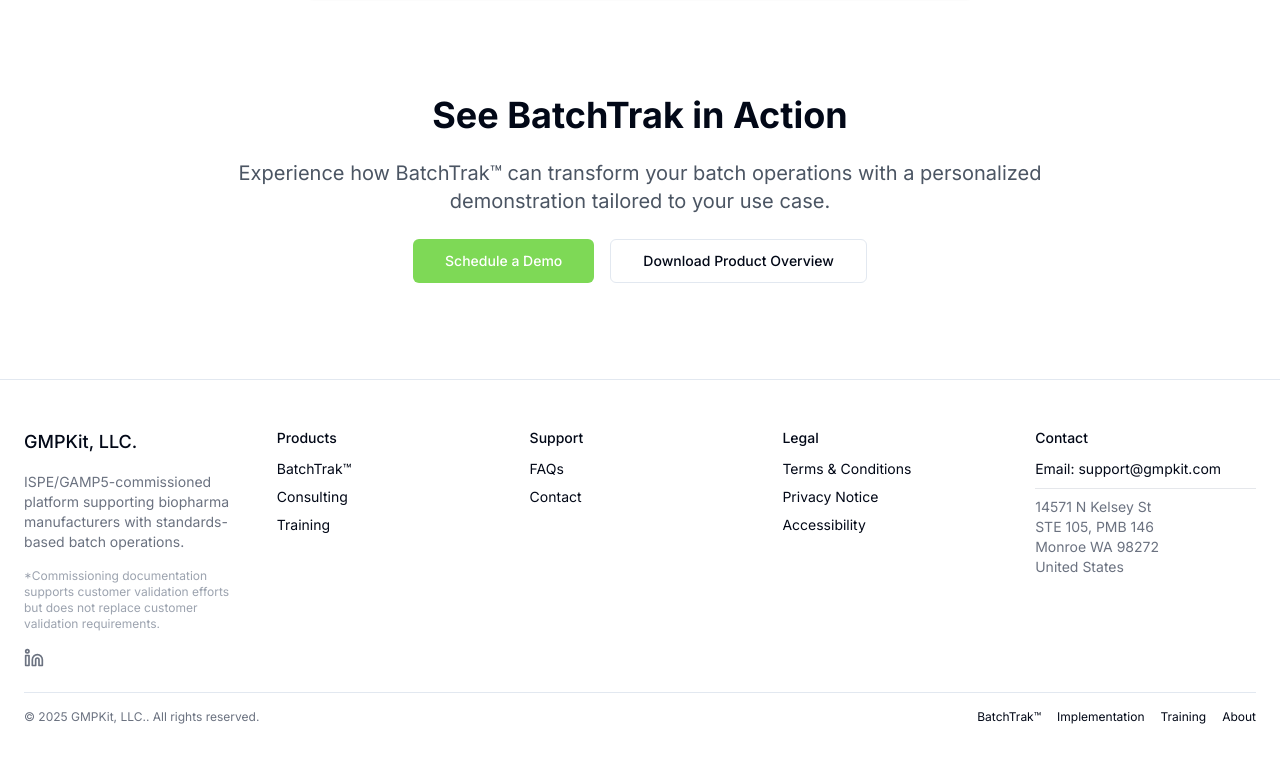
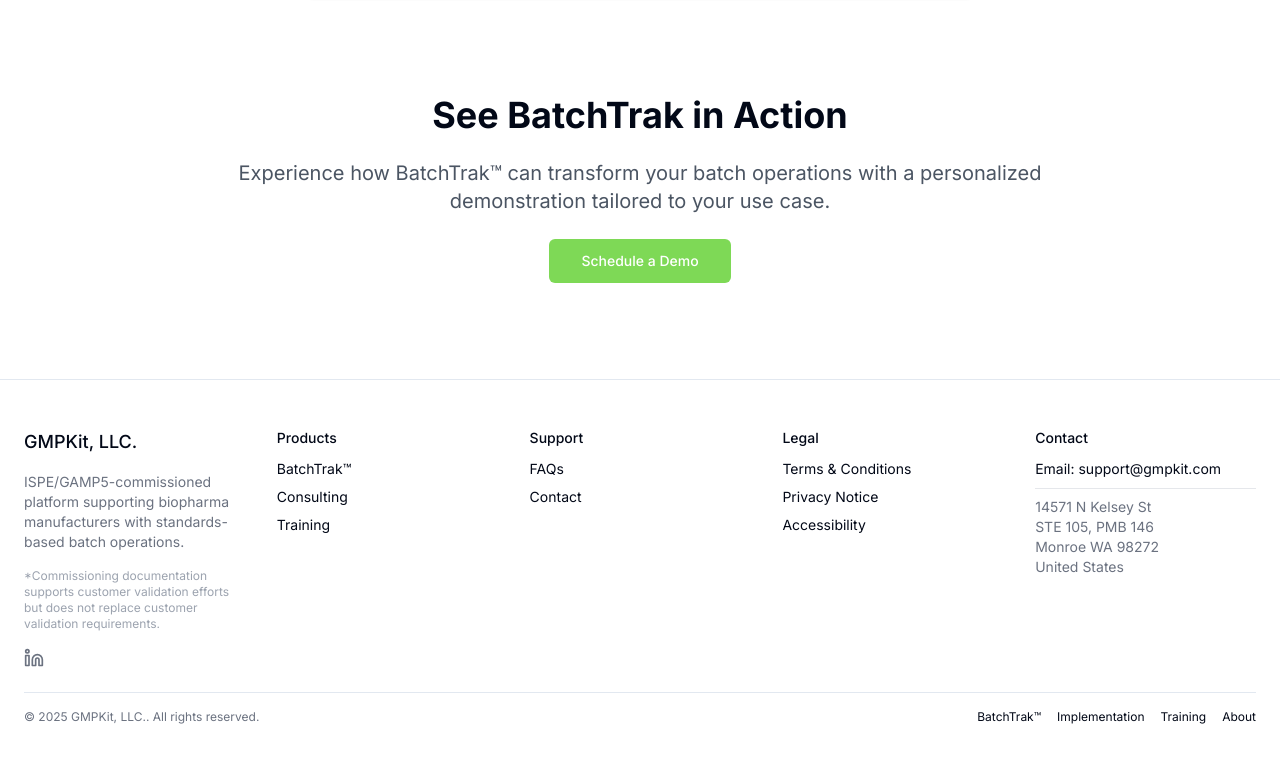
Before and after one commit to jersey5481/GMPKit-Website, a Next.js app: page / in a window 1280 px wide. Shown: the part 6173-6936 px from the top of the page. Built offline with nearby package versions, Linux system fonts and the light colour scheme.

Commit message:
Update page.tsx

```diff
--- a/app/page.tsx
+++ b/app/page.tsx
@@ -49,7 +49,6 @@ export default function HomePage() {
         title="See BatchTrak in Action"
         description="Experience how BatchTrak™ can transform your batch operations with a personalized demonstration tailored to your use case."
         primaryButton={{ text: "Schedule a Demo", href: "/contact" }}
-        secondaryButton={{ text: "Download Product Overview" }}
       />
 
       {/* Add structured data */}
```
